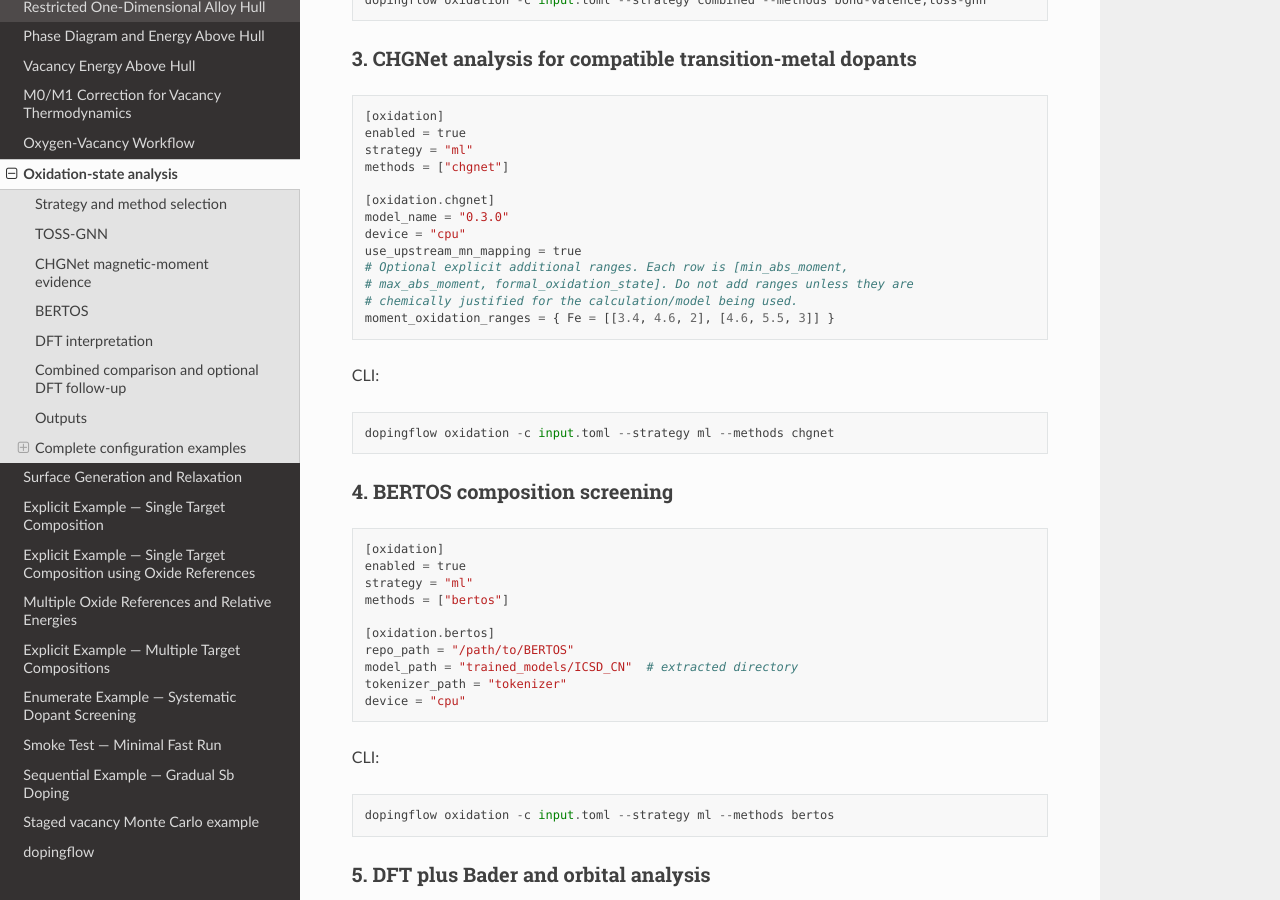
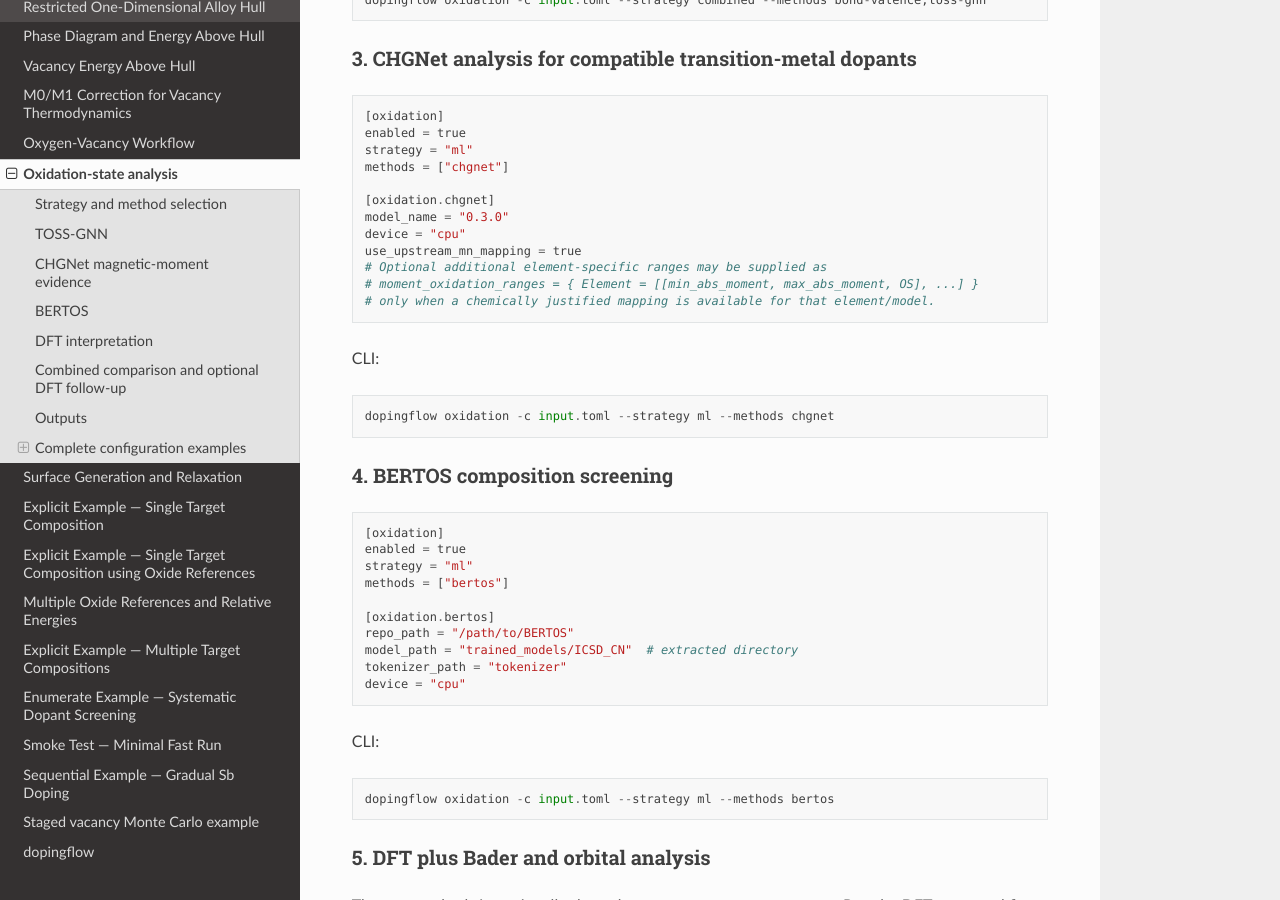
Before and after one commit to KazemZh/dopingflow, a Sphinx documentation site: the page built from docs/source/methods/oxidation_states.rst, in a window 1280 px wide and 900 px high, scrolled down 5362 px. Built offline with Sphinx 7.4.7 and the Read the Docs theme 3.1.0, drawn with Linux system fonts in a browser that asks for light colours.

Commit message:
Remove unsourced CHGNet moment-range example

```diff
--- a/docs/source/methods/oxidation_states.rst
+++ b/docs/source/methods/oxidation_states.rst
@@ -267,10 +267,9 @@ CLI::
    model_name = "0.3.0"
    device = "cpu"
    use_upstream_mn_mapping = true
-   # Optional explicit additional ranges. Each row is [min_abs_moment,
-   # max_abs_moment, formal_oxidation_state]. Do not add ranges unless they are
-   # chemically justified for the calculation/model being used.
-   moment_oxidation_ranges = { Fe = [[3.4, 4.6, 2], [4.6, 5.5, 3]] }
+   # Optional additional element-specific ranges may be supplied as
+   # moment_oxidation_ranges = { Element = [[min_abs_moment, max_abs_moment, OS], ...] }
+   # only when a chemically justified mapping is available for that element/model.
 
 CLI::
 
```
